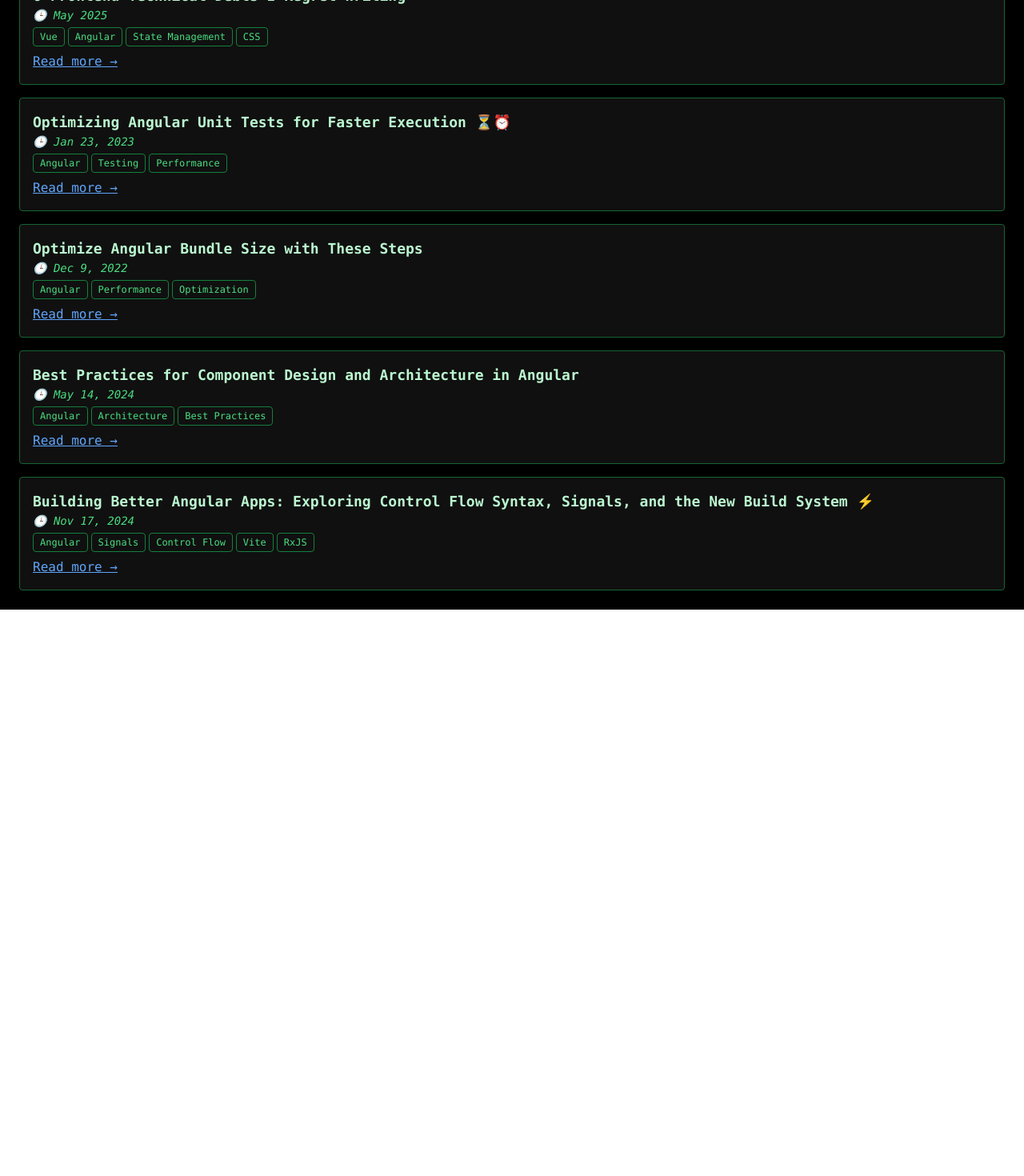
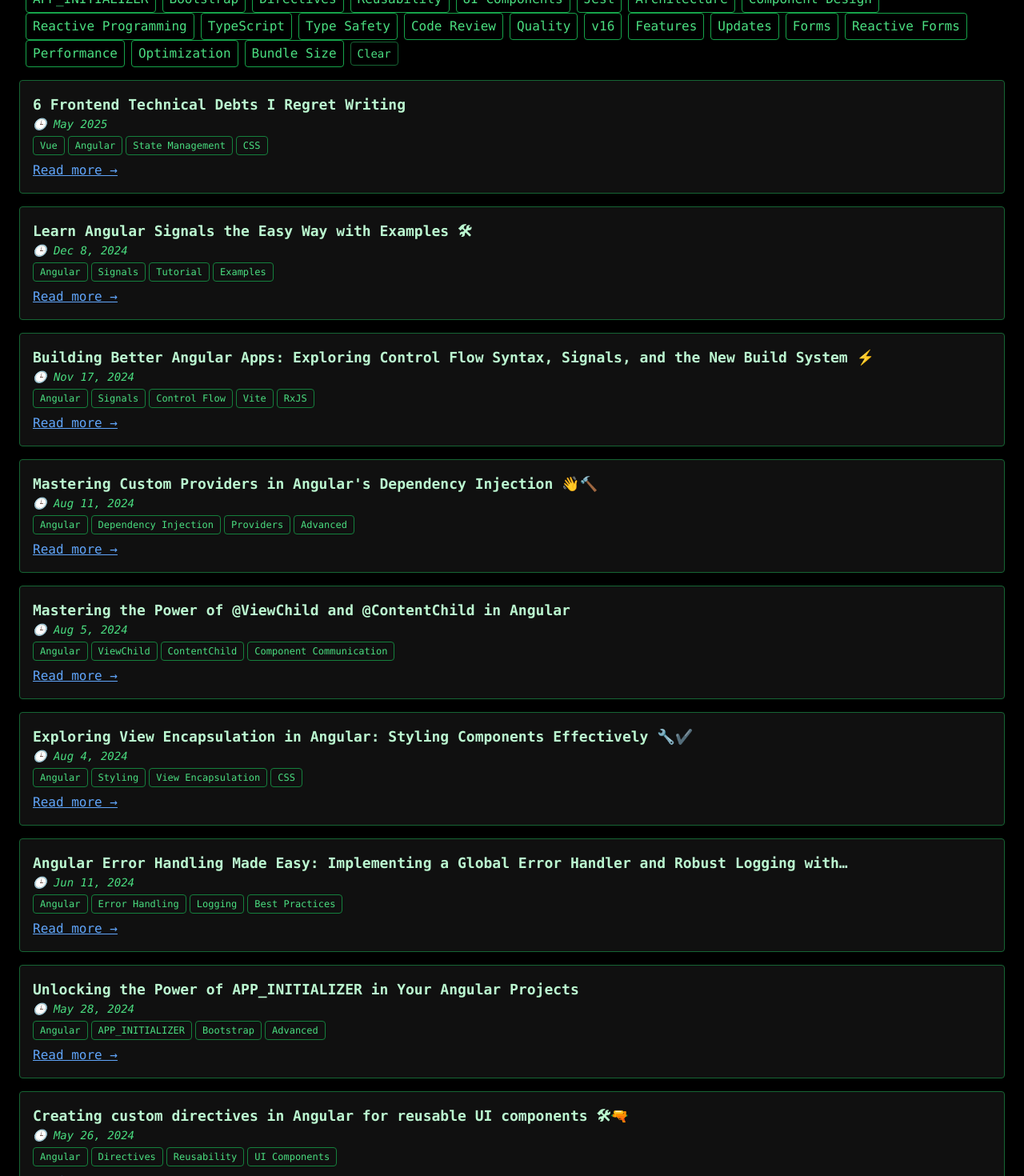
Before and after one commit to Rebaiahmed/Rebaiahmed.github.io, a Vue app: page /#/blogs in a window 1280 px wide. Shown: the part 260-1730 px from the top of the page at 80% size. Before the commit the page ends 1022 px from the top, so only its background shows below. Built offline with nearby package versions, Linux system fonts and the light colour scheme.

Commit message:
feat: Add all blog posts and enhance blog sorting
- Updated blogs.json with all 23 blog posts
- Added blog posts from Level Up Coding, JavaScript in Plain English, and Medium
- Enhanced Blog component to sort posts by date (newest first)
- Improved date parsing to handle various date formats

```diff
--- a/src/components/Blog.vue
+++ b/src/components/Blog.vue
@@ -49,9 +49,47 @@ import blogs from '../data/blogs.json'
 
 const selectedTag = ref('')
 const allTags = [...new Set(blogs.flatMap(post => post.tags))]
-const filteredBlogs = computed(() =>
-  selectedTag.value
+
+// Parse date string to Date object for sorting
+const parseDate = (dateStr) => {
+  // Handle different date formats
+  if (dateStr.includes('May 2025')) return new Date('2025-05-01')
+  if (dateStr.includes('2024')) {
+    // Format: "Nov 17, 2024" or "May 6, 2024"
+    const parts = dateStr.match(/(\w+)\s+(\d+),?\s+(\d+)/)
+    if (parts) {
+      const monthMap = { Jan: 0, Feb: 1, Mar: 2, Apr: 3, May: 4, Jun: 5, Jul: 6, Aug: 7, Sep: 8, Oct: 9, Nov: 10, Dec: 11 }
+      return new Date(parseInt(parts[3]), monthMap[parts[1]], parseInt(parts[2]))
+    }
+  }
+  if (dateStr.includes('2023')) {
+    const parts = dateStr.match(/(\w+)\s+(\d+),?\s+(\d+)/)
+    if (parts) {
+      const monthMap = { Jan: 0, Feb: 1, Mar: 2, Apr: 3, May: 4, Jun: 5, Jul: 6, Aug: 7, Sep: 8, Oct: 9, Nov: 10, Dec: 11 }
+      return new Date(parseInt(parts[3]), monthMap[parts[1]], parseInt(parts[2]))
+    }
+  }
+  if (dateStr.includes('2022')) {
+    const parts = dateStr.match(/(\w+)\s+(\d+),?\s+(\d+)/)
+    if (parts) {
+      const monthMap = { Jan: 0, Feb: 1, Mar: 2, Apr: 3, May: 4, Jun: 5, Jul: 6, Aug: 7, Sep: 8, Oct: 9, Nov: 10, Dec: 11 }
+      return new Date(parseInt(parts[3]), monthMap[parts[1]], parseInt(parts[2]))
+    }
+  }
+  // Fallback for unknown formats
+  return new Date(0)
+}
+
+const filteredBlogs = computed(() => {
+  const filtered = selectedTag.value
     ? blogs.filter(post => post.tags.includes(selectedTag.value))
     : blogs
-)
+
+  // Sort by date (newest first)
+  return [...filtered].sort((a, b) => {
+    const dateA = parseDate(a.published)
+    const dateB = parseDate(b.published)
+    return dateB - dateA
+  })
+})
 </script>
--- a/src/data/blogs.json
+++ b/src/data/blogs.json
@@ -6,27 +6,135 @@
     "tags": ["Vue", "Angular", "State Management", "CSS"]
   },
   {
+    "title": "Building Better Angular Apps: Exploring Control Flow Syntax, Signals, and the New Build System ⚡️",
+    "url": "https://javascript.plainenglish.io/building-better-angular-apps-exploring-control-flow-syntax-signals-and-the-new-build-system-%EF%B8%8F-b4e5c32498f0",
+    "published": "Nov 17, 2024",
+    "tags": ["Angular", "Signals", "Control Flow", "Vite", "RxJS"]
+  },
+  {
+    "title": "Task Manager App with NgRx Signal store 🔧✔️",
+    "url": "https://javascript.plainenglish.io/task-manager-app-with-ngrx-signal-store",
+    "published": "May 6, 2024",
+    "tags": ["Angular", "NgRx", "Signals", "State Management"]
+  },
+  {
+    "title": "Cypress: The Key to Angular Component Testing 🔨🔑📌",
+    "url": "https://levelup.gitconnected.com/cypress-the-key-to-angular-component-testing",
+    "published": "Apr 28, 2024",
+    "tags": ["Angular", "Cypress", "Testing", "E2E"]
+  },
+  {
+    "title": "🚀 How to Configure a Proxy in Angular for API Calls",
+    "url": "https://levelup.gitconnected.com/how-to-configure-a-proxy-in-angular-for-api-calls",
+    "published": "Apr 28, 2024",
+    "tags": ["Angular", "Proxy", "API", "Configuration"]
+  },
+  {
+    "title": "Angular Schematics 🤖: How to Define and Use Custom Prefixes 🏷️🔧",
+    "url": "https://levelup.gitconnected.com/angular-schematics-how-to-define-and-use-custom-prefixes",
+    "published": "Apr 28, 2024",
+    "tags": ["Angular", "Schematics", "CLI", "Tooling"]
+  },
+  {
+    "title": "Angular: From RxJS to Signals Made Easy",
+    "url": "https://medium.com/@ahmedrebai/angular-from-rxjs-to-signals-made-easy",
+    "published": "Apr 1, 2024",
+    "tags": ["Angular", "Signals", "RxJS", "Migration"]
+  },
+  {
+    "title": "Learn Angular Signals the Easy Way with Examples 🛠",
+    "url": "https://levelup.gitconnected.com/learn-angular-signals-the-easy-way-with-examples",
+    "published": "Dec 8, 2024",
+    "tags": ["Angular", "Signals", "Tutorial", "Examples"]
+  },
+  {
+    "title": "Mastering Custom Providers in Angular's Dependency Injection 👋🔨",
+    "url": "https://levelup.gitconnected.com/mastering-custom-providers-in-angulars-dependency-injection",
+    "published": "Aug 11, 2024",
+    "tags": ["Angular", "Dependency Injection", "Providers", "Advanced"]
+  },
+  {
+    "title": "Mastering the Power of @ViewChild and @ContentChild in Angular",
+    "url": "https://levelup.gitconnected.com/mastering-the-power-of-viewchild-and-contentchild-in-angular",
+    "published": "Aug 5, 2024",
+    "tags": ["Angular", "ViewChild", "ContentChild", "Component Communication"]
+  },
+  {
+    "title": "Exploring View Encapsulation in Angular: Styling Components Effectively 🔧✔️",
+    "url": "https://levelup.gitconnected.com/exploring-view-encapsulation-in-angular-styling-components-effectively",
+    "published": "Aug 4, 2024",
+    "tags": ["Angular", "Styling", "View Encapsulation", "CSS"]
+  },
+  {
+    "title": "Angular Error Handling Made Easy: Implementing a Global Error Handler and Robust Logging with…",
+    "url": "https://levelup.gitconnected.com/angular-error-handling-made-easy-implementing-a-global-error-handler-and-robust-logging",
+    "published": "Jun 11, 2024",
+    "tags": ["Angular", "Error Handling", "Logging", "Best Practices"]
+  },
+  {
+    "title": "Unlocking the Power of APP_INITIALIZER in Your Angular Projects",
+    "url": "https://levelup.gitconnected.com/unlocking-the-power-of-app-initializer-in-your-angular-projects",
+    "published": "May 28, 2024",
+    "tags": ["Angular", "APP_INITIALIZER", "Bootstrap", "Advanced"]
+  },
+  {
+    "title": "Creating custom directives in Angular for reusable UI components 🛠🔫",
+    "url": "https://levelup.gitconnected.com/creating-custom-directives-in-angular-for-reusable-ui-components",
+    "published": "May 26, 2024",
+    "tags": ["Angular", "Directives", "Reusability", "UI Components"]
+  },
+  {
+    "title": "Best practices for testing with Angular ✅",
+    "url": "https://levelup.gitconnected.com/best-practices-for-testing-with-angular",
+    "published": "May 24, 2024",
+    "tags": ["Angular", "Testing", "Best Practices", "Jest"]
+  },
+  {
+    "title": "Best Practices for Component Design and Architecture in Angular",
+    "url": "https://levelup.gitconnected.com/best-practices-for-component-design-and-architecture-in-angular-7dfed7c9aa36",
+    "published": "May 14, 2024",
+    "tags": ["Angular", "Architecture", "Best Practices", "Component Design"]
+  },
+  {
+    "title": "Best practices for using RxJS with Angular",
+    "url": "https://levelup.gitconnected.com/best-practices-for-using-rxjs-with-angular",
+    "published": "Apr 28, 2024",
+    "tags": ["Angular", "RxJS", "Reactive Programming", "Best Practices"]
+  },
+  {
+    "title": "Mastering TypeScript: Best Practices for Angular Developers",
+    "url": "https://levelup.gitconnected.com/mastering-typescript-best-practices-for-angular-developers",
+    "published": "Apr 24, 2024",
+    "tags": ["TypeScript", "Angular", "Best Practices", "Type Safety"]
+  },
+  {
+    "title": "Code Review Checklist for Angular Developers ✏️ 🔍",
+    "url": "https://javascript.plainenglish.io/code-review-checklist-for-angular-developers",
+    "published": "Oct 31, 2023",
+    "tags": ["Angular", "Code Review", "Best Practices", "Quality"]
+  },
+  {
+    "title": "Real-World Impact of Angular v16 Latest Features",
+    "url": "https://medium.com/@ahmedrebai/real-world-impact-of-angular-v16-latest-features",
+    "published": "Oct 9, 2023",
+    "tags": ["Angular", "v16", "Features", "Updates"]
+  },
+  {
+    "title": "Advanced tricks with Angular forms 📕",
+    "url": "https://medium.com/@ahmedrebai/advanced-tricks-with-angular-forms",
+    "published": "Sep 25, 2023",
+    "tags": ["Angular", "Forms", "Reactive Forms", "Advanced"]
+  },
+  {
     "title": "Optimizing Angular Unit Tests for Faster Execution ⏳⏰",
     "url": "https://levelup.gitconnected.com/optimizing-angular-unit-tests-for-faster-execution-70c7adda6b21",
     "published": "Jan 23, 2023",
-    "tags": ["Angular", "Testing", "Performance"]
+    "tags": ["Angular", "Testing", "Performance", "Optimization"]
   },
   {
     "title": "Optimize Angular Bundle Size with These Steps",
     "url": "https://levelup.gitconnected.com/lets-optimize-angular-bundle-size-with-these-steps-6d6b753ac256",
     "published": "Dec 9, 2022",
-    "tags": ["Angular", "Performance", "Optimization"]
-  },
-  {
-    "title": "Best Practices for Component Design and Architecture in Angular",
-    "url": "https://levelup.gitconnected.com/best-practices-for-component-design-and-architecture-in-angular-7dfed7c9aa36",
-    "published": "May 14, 2024",
-    "tags": ["Angular", "Architecture", "Best Practices"]
-  },
-  {
-    "title": "Building Better Angular Apps: Exploring Control Flow Syntax, Signals, and the New Build System ⚡️",
-    "url": "https://javascript.plainenglish.io/building-better-angular-apps-exploring-control-flow-syntax-signals-and-the-new-build-system-%EF%B8%8F-b4e5c32498f0",
-    "published": "Nov 17, 2024",
-    "tags": ["Angular", "Signals", "Control Flow", "Vite", "RxJS"]
+    "tags": ["Angular", "Performance", "Optimization", "Bundle Size"]
   }
 ]
```
